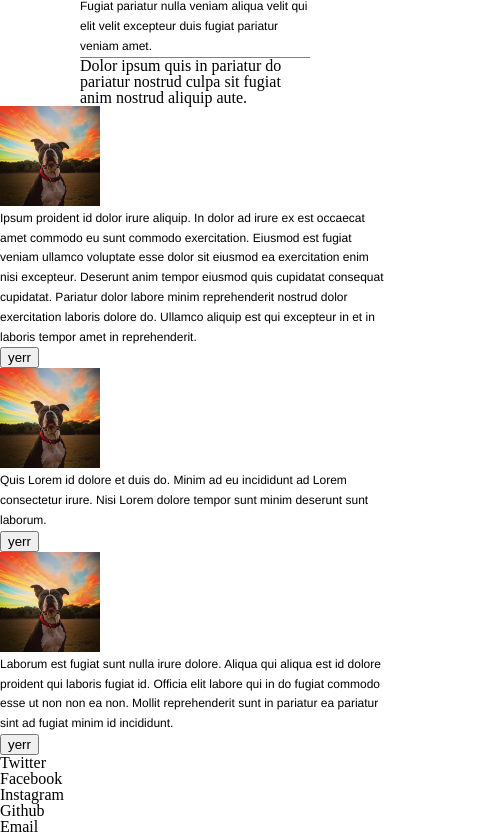
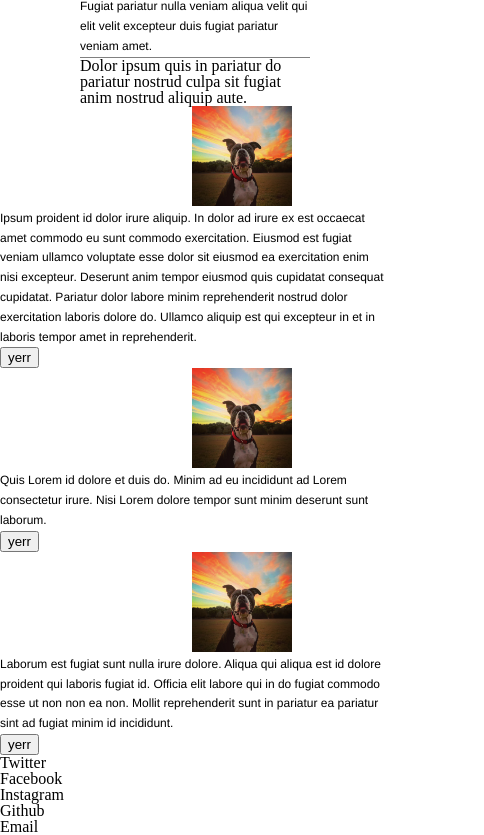
Before and after one commit to safe-space-lambda/UserInterface-KevinRodriguez, a plain HTML site: page SafeSpaceProjectUI.html in a window 390 px wide. Shown: the part 1477-2312 px from the top of the page, 484 px wide, since content can reach past the window. Drawn offline with Linux system fonts and the light colour scheme.

Commit message:
structure_completed

```diff
--- a/SafeSpaceProjectUI.html
+++ b/SafeSpaceProjectUI.html
@@ -63,17 +63,17 @@
                     <p>Dolor ipsum quis in pariatur do pariatur nostrud culpa sit fugiat anim nostrud aliquip aute.</p>
                 </div>
                 <div>
-                    <img src="images/nqTGipe.jpg" alt="doggo">
+                    <img src="images/nqTGipe.jpg" alt="doggo" class="doggo">
                     <h3>Ipsum proident id dolor irure aliquip. In dolor ad irure ex est occaecat amet commodo eu sunt commodo exercitation. Eiusmod est fugiat veniam ullamco voluptate esse dolor sit eiusmod ea exercitation enim nisi excepteur. Deserunt anim tempor eiusmod quis cupidatat consequat cupidatat. Pariatur dolor labore minim reprehenderit nostrud dolor exercitation laboris dolore do. Ullamco aliquip est qui excepteur in et in laboris tempor amet in reprehenderit.</h3>
                     <button>yerr</button>
                 </div>
                 <div>
-                    <img src="images/nqTGipe.jpg" alt="doggo">
+                    <img src="images/nqTGipe.jpg" alt="doggo" class="doggo">
                     <h3>Quis Lorem id dolore et duis do. Minim ad eu incididunt ad Lorem consectetur irure. Nisi Lorem dolore tempor sunt minim deserunt sunt laborum.</h3>
                     <button>yerr</button>
                 </div>
                 <div>
-                    <img src="images/nqTGipe.jpg" alt="doggo">
+                    <img src="images/nqTGipe.jpg" alt="doggo" class="doggo">
                     <h3>Laborum est fugiat sunt nulla irure dolore. Aliqua qui aliqua est id dolore proident qui laboris fugiat id. Officia elit labore qui in do fugiat commodo esse ut non non ea non. Mollit reprehenderit sunt in pariatur ea pariatur sint ad fugiat minim id incididunt.</h3>
                     <button>yerr</button>
                 </div>
--- a/less/SafeSpaceProjectUI.less
+++ b/less/SafeSpaceProjectUI.less
@@ -110,6 +110,9 @@
 				width: 100%;
 			}
 			}
+		.doggo{
+			padding: 0 12em;
+		}
 		}
 	}
 }
```
Also changed, not shown: css/SafeSpaceProjectUI.css.
